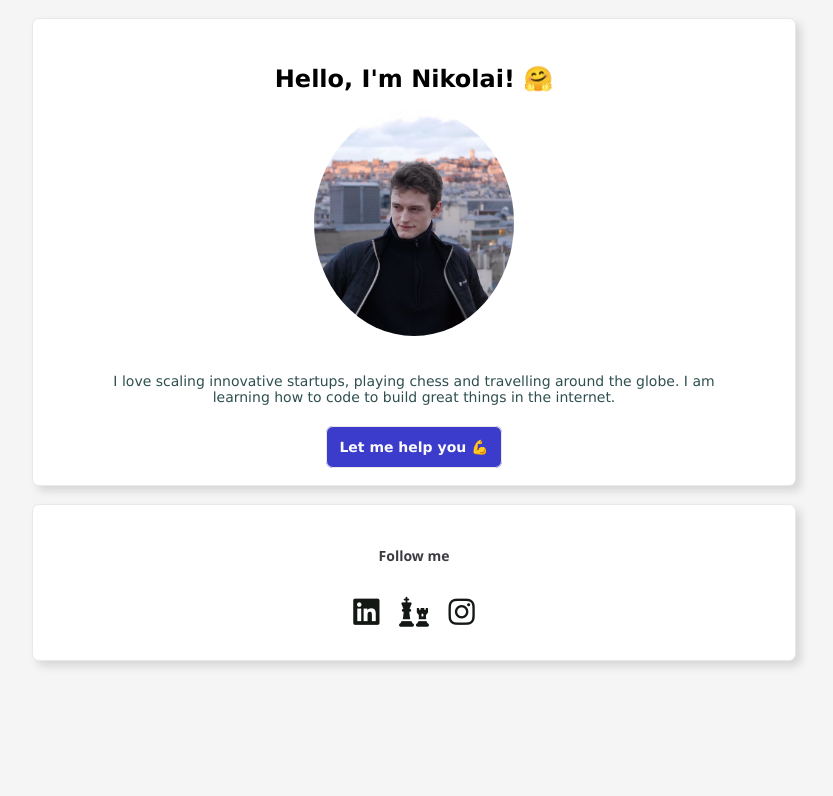
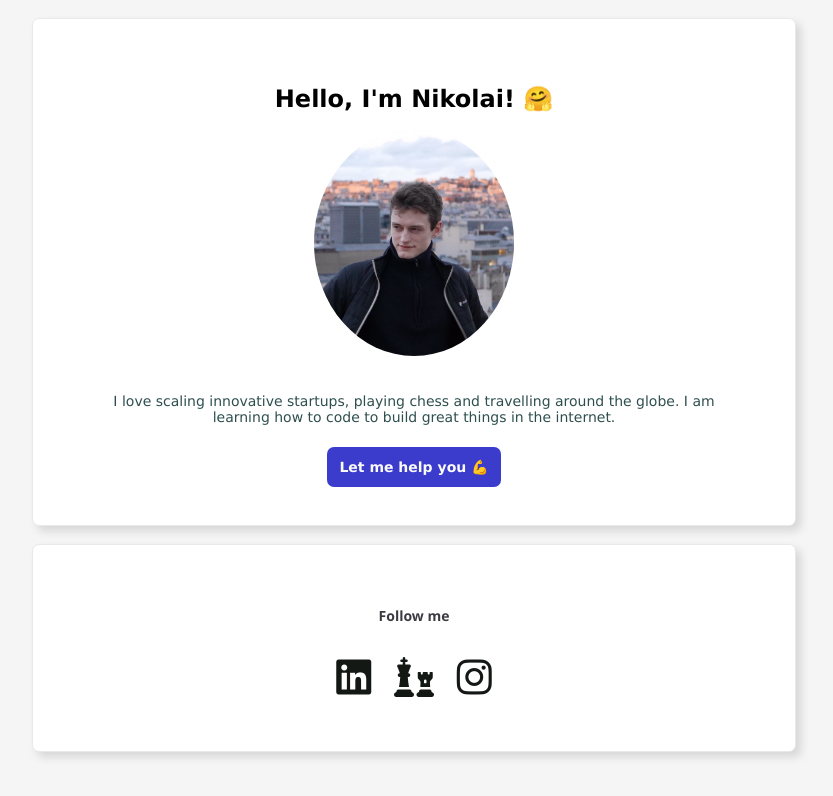
Before and after one commit to nikolaileonregehr/profile, a plain HTML site: page index.html in a window 1280 px wide. Shown: the whole page, without its empty margins (226-1059 px from the left). Drawn offline with Linux system fonts and the light colour scheme.

Commit message:
new changes

```diff
--- a/style.css
+++ b/style.css
@@ -39,7 +39,7 @@ a:hover {
   border-radius: 7px;
   box-shadow: 5px 5px 8px rgba(96, 93, 93, 0.2);
   text-align: center;
-  padding: 30px;
+  padding: 50px;
   border: 0.2px solid rgb(236, 232, 232);
   margin: 18px
 }
@@ -77,7 +77,7 @@ a:hover {
 li {
   display: inline;
   margin: 5px;
-  font-size: 30px;
+  font-size: 40px;
   color: rgb(59, 59, 204);
 }
 
@@ -88,7 +88,6 @@ li {
   border-radius: 7px;
   text-align: center;
   padding: 12px;
-  border: 0.2px solid rgb(236, 232, 232);
   margin: 5px
 }
 
```
